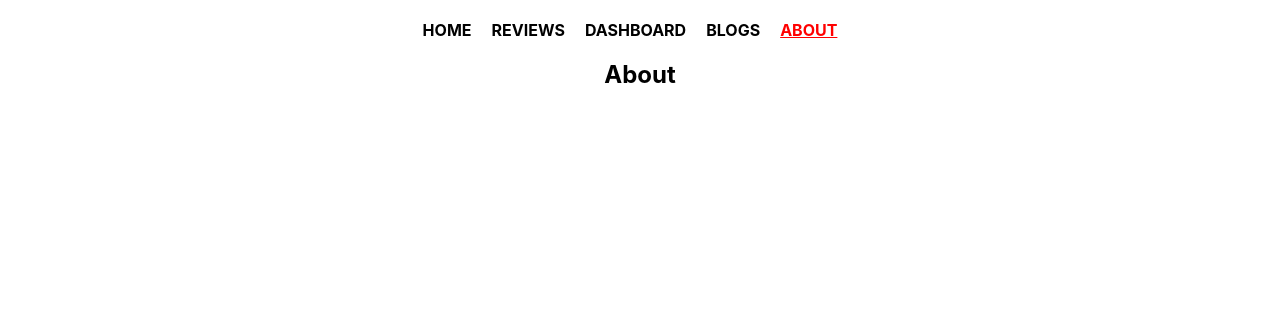
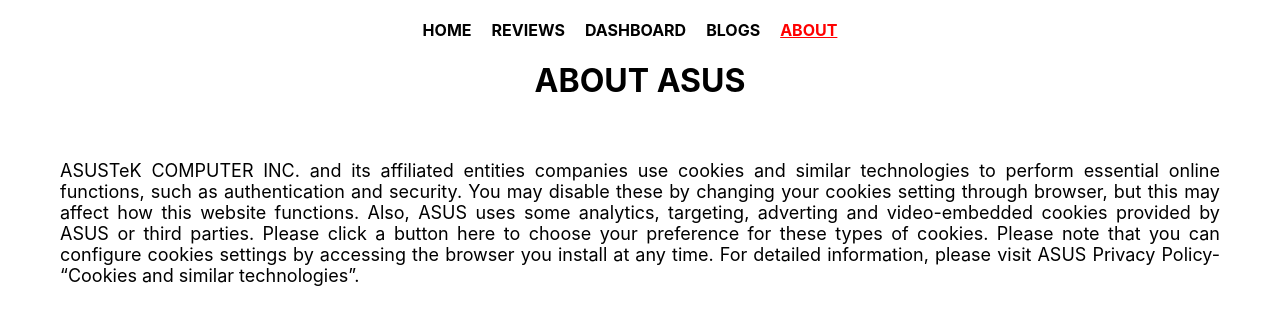
Before and after one commit to ARIF-630419/ProductAnalysis, a React (Create React App) app: page /about in a window 1280 px wide. Shown: the top 324 px of the page. Built offline with nearby package versions, Linux system fonts and the light colour scheme.

Commit message:
about added

```diff
--- a/src/Component/About/About.css
+++ b/src/Component/About/About.css
@@ -0,0 +1,6 @@
+.text-contant {
+    text-align: justify;
+    font-size: 18px;
+    margin: 30px;
+    padding: 30px;
+}
--- a/src/Component/About/About.js
+++ b/src/Component/About/About.js
@@ -1,9 +1,12 @@
 import React from 'react';
+import "./About.css"
 
 const About = () => {
     return (
         <div>
-            <h2>About</h2>
+            <h1>ABOUT ASUS</h1>
+            <p className='text-contant'>ASUSTeK COMPUTER INC. and its affiliated entities companies use cookies and similar technologies to perform essential online functions, such as authentication and security. You may disable these by changing your cookies setting through browser, but this may affect how this website functions.
+                Also, ASUS uses some analytics, targeting, adverting and video-embedded cookies provided by ASUS or third parties. Please click a button here to choose your preference for these types of cookies. Please note that you can configure cookies settings by accessing the browser you install at any time. For detailed information, please visit ASUS Privacy Policy- “Cookies and similar technologies”.</p>
         </div>
     );
 };
--- a/src/Component/Header/Header.css
+++ b/src/Component/Header/Header.css
@@ -2,7 +2,6 @@
     display: flex;
     justify-content: center;
     margin: 20px;
-    ;
 }
 
 nav a {
--- a/src/Component/Home/Home.js
+++ b/src/Component/Home/Home.js
@@ -9,7 +9,7 @@
                 <div className="text-container">
                     <p className='large color'>Your next laptop</p>
                     <p className='large'>Your best laptop</p>
-                    <p className='text-contant'>ASUS ExpertBook L1 L1500CDA Laptop boasts high performance, military-grade durability, and extensive customization. This new ASUS ExpertBook L1 L1500CDA comes with AMD Ryzen 3 3250U Processor (4M Cache, 2.1 GHz up to 3.7 GHz) and AMD Radeon Graphics. Its also engineered to confidently handle whatever tasks come your way, with a full set of I/O ports, speedy WiFi 6, and cutting-edge AI noise-canceling technology. ExpertBook L1 streamlines your workflow to keep you productive.</p>
+                    <p className='text-contant'>ASUS is passionate about technology and driven by innovation. We dream, we dare and we strive to create an effortless and joyful digital life for everyone. We're always in search of incredible ideas and experiences, and we aspire to deliver the incredible in everything we do.</p>
                 </div>
                 <div className="picture-container">
                     <img src={image} alt="arif" />
@@ -17,6 +17,7 @@
             </div>
             <div>
                 <h1>Customer Reviews (3)</h1>
+
             </div>
         </div>
 
```
